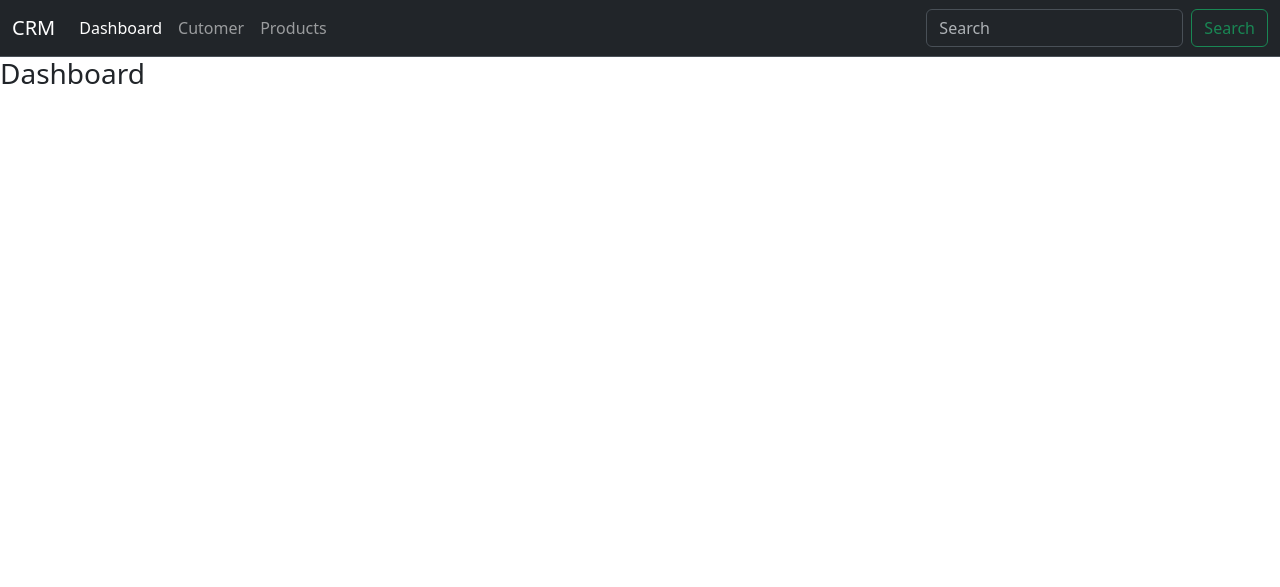
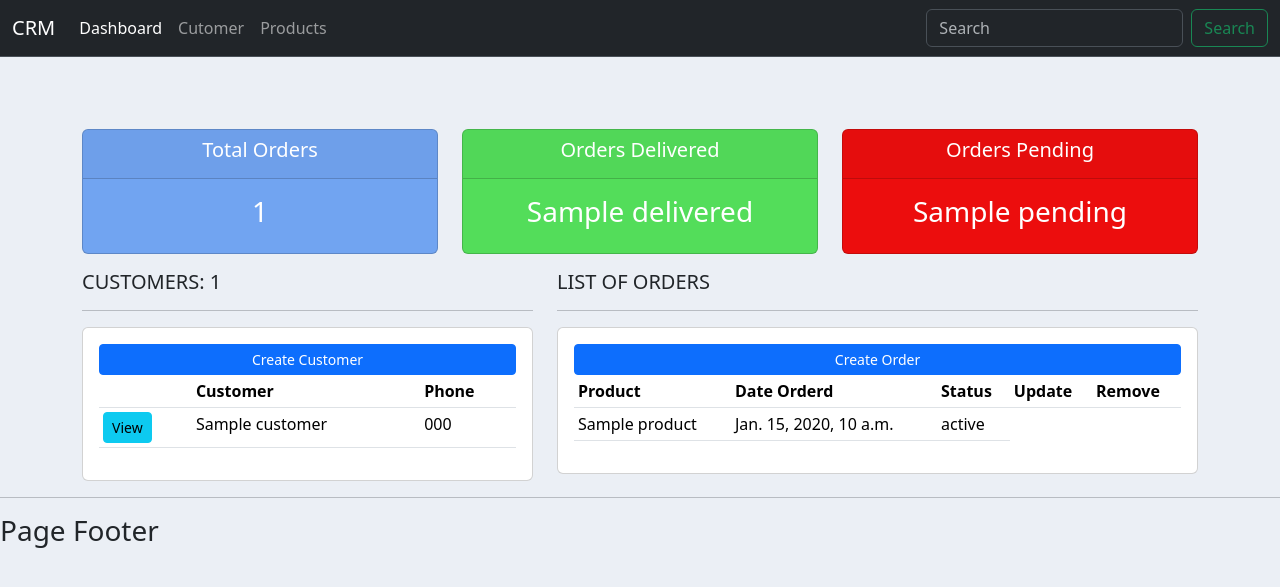
Before and after one commit to mc514/CRM2, a Django app: template templates/accounts/dashboard.html in a window 1280 px wide. Shown: the top 587 px of the page. Run offline with Django 4.2, Linux system fonts and the light colour scheme; the template is opened without the code that fills it: most values are stand-ins (such as "Sample title", 1, 10 or a date in 2020).

Commit message:
tempaltes setting, static folder configuration, load static file in project,

```diff
--- a/crm2/settings.py
+++ b/crm2/settings.py
@@ -117,6 +117,10 @@ USE_TZ = True
 # https://docs.djangoproject.com/en/4.2/howto/static-files/
 
 STATIC_URL = 'static/'
+STATICFILES_DIRS = [
+    BASE_DIR , "static",
+
+]
 
 # Default primary key field type
 # https://docs.djangoproject.com/en/4.2/ref/settings/#default-auto-field
--- /dev/null
+++ b/static/css/main1.css
@@ -0,0 +1,20 @@
+/* #logo{
+} */
+
+body{
+  background-color: #ebeff5;
+}
+
+
+#total-orders{
+  background-color:rgb(113, 164, 241);
+}
+
+
+#orders-delivered{
+  background-color:rgb(83, 221, 90);
+}
+
+#orders-pending{
+  background-color:rgb(236, 13, 13);
+}
--- a/templates/accounts/dashboard.html
+++ b/templates/accounts/dashboard.html
@@ -1,4 +1,55 @@
 {% extends "base.html" %}
 {% block content %}
-<h3>Dashboard</h3>
+
+<div class='container mt-5'>
+    {% include "accounts/status.html" %}
+<div class="row">
+	<div class="col-md-5">
+		<h5>CUSTOMERS: {{total_customers}} </h5>
+		<hr>
+		<div class="card card-body">
+			<a class="btn btn-primary  btn-sm btn-block" href="customer">Create Customer</a>
+			<table class="table table-sm">
+				<tr>
+					<th></th>
+					<th>Customer</th>
+					<th>Phone</th>
+				</tr>
+				{% for customer in customers %}
+					<tr>
+						<td><a href="{% url 'customer' customer.id %}" class="btn btn-sm btn-info">View</a></td>
+						<td>{{customer.name}}</td>
+						<td>{{customer.phone}}</td>
+					</tr>
+				{% endfor %}
+			</table>
+		</div>
+	</div>
+
+	<div class="col-md-7">
+		<h5>LIST OF ORDERS</h5>
+		<hr>
+		<div class="card card-body">
+			<a class="btn btn-primary  btn-sm btn-block" href="">Create Order</a>
+			<table class="table table-sm">
+				<tr>
+					<th>Product</th>
+					<th>Date Orderd</th>
+					<th>Status</th>
+					<th>Update</th>
+					<th>Remove</th>
+				</tr>
+				{% for order in orders %}
+					<tr>
+						<td>{{order.product}}</td>
+						<td>{{order.date_created}}</td>
+						<td>{{order.status}}</td>
+						{% comment %} <td><a class="btn btn-sm btn-warning" href="{% url 'update_order' order.id %}">Update</a></td>
+						<td><a class="btn btn-sm btn-danger" href="{% url 'delete_order' order.id %}">Delete</a></td> {% endcomment %}
+					</tr>
+				{% endfor %}
+			</table>
+		</div>
+	</div>
+</div>
 {% endblock content %}
--- /dev/null
+++ b/templates/accounts/status.html
@@ -0,0 +1,41 @@
+<br>
+<div class="row">
+	<div class="col">
+		<div class="col-md">
+			<div class="card text-center text-white  mb-3" id="total-orders">
+			  	<div class="card-header">
+			  		<h5 class="card-title">Total Orders</h5>
+			  	</div>
+			  	<div class="card-body">
+			    	<h3 class="card-title">{{total_orders}}</h3>
+			  	</div>
+			</div>
+		</div>
+	</div>
+
+	<div class="col">
+		<div class="col-md">
+			<div class="card text-center text-white  mb-3" id="orders-delivered">
+			  	<div class="card-header">
+			  		<h5 class="card-title">Orders Delivered</h5>
+			  	</div>
+			  	<div class="card-body">
+			    	<h3 class="card-title">{{delivered}}</h3>
+			  	</div>
+			</div>
+		</div>
+	</div>
+
+	<div class="col">
+		<div class="col-md">
+			<div class="card text-center text-white  mb-3" id="orders-pending">
+			  	<div class="card-header">
+			  		<h5 class="card-title">Orders Pending</h5>
+			  	</div>
+			  	<div class="card-body">
+			    	<h3 class="card-title">{{pending}}</h3>
+			  	</div>
+			</div>
+		</div>
+	</div>
+</div>
--- a/templates/base.html
+++ b/templates/base.html
@@ -1,3 +1,4 @@
+{% load static %}
 <!doctype html>
 <html lang="en">
     <head>
@@ -16,6 +17,7 @@
             integrity="sha384-T3c6CoIi6uLrA9TneNEoa7RxnatzjcDSCmG1MXxSR1GAsXEV/Dwwykc2MPK8M2HN"
             crossorigin="anonymous"
         />
+        <link href="{% static '/css/main1.css'  %}" rel="stylesheet" type="text/css">
     </head>
 
     <body>
@@ -49,7 +51,6 @@
 
         </header>
         <main>
-            {% comment %} {% include "accounts/navbar.html" %} {% endcomment %}
 
             {% block content %}
 
@@ -57,6 +58,8 @@
         </main>
         <footer>
             <!-- place footer here -->
+             <hr>
+             <h3>Page Footer</h3>
         </footer>
         <!-- Bootstrap JavaScript Libraries -->
         <script
```
Also changed, not shown: templates/accounts/customer.html (+75 -1 lines), templates/accounts/products.html (+29 -1 lines).
